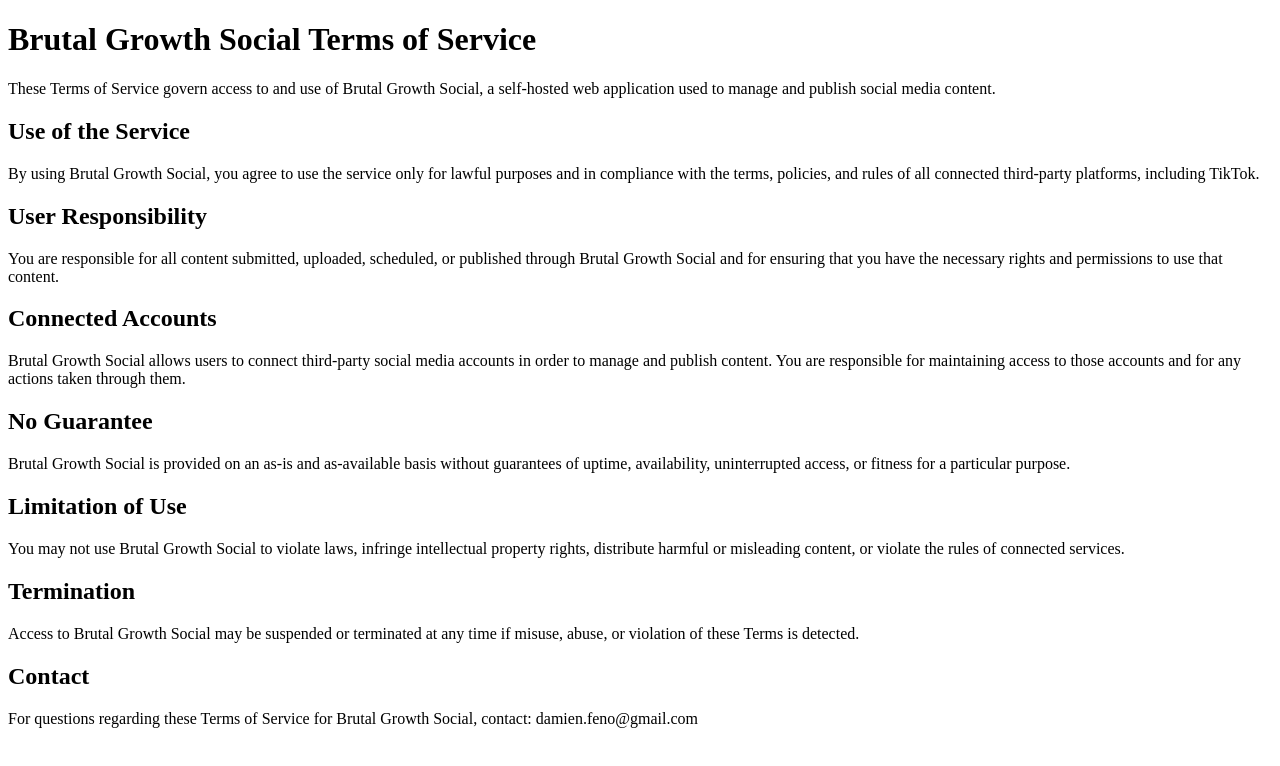
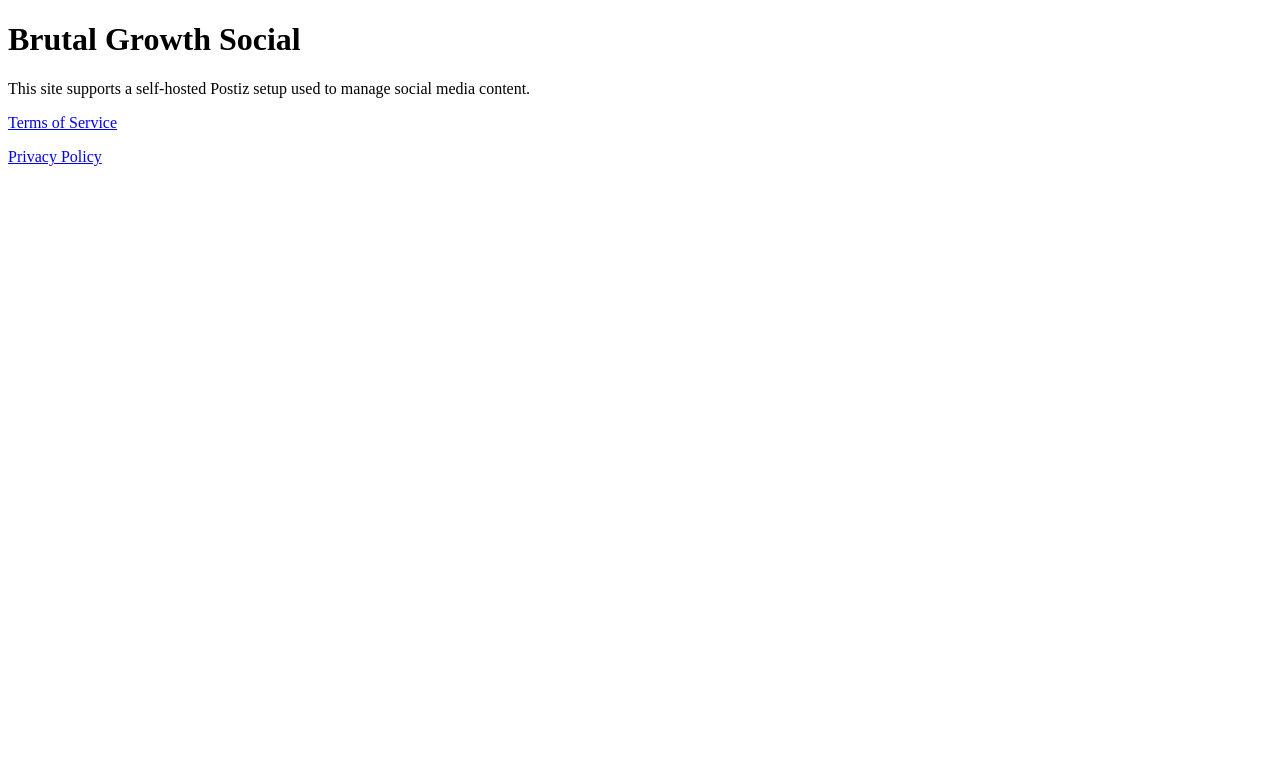
Before and after one commit to Fenoeo/brutal-growth-social, a plain HTML site: page index.html in a window 1280 px wide. Drawn offline with Linux system fonts and the light colour scheme.

Commit message:
Update index.html

```diff
--- a/index.html
+++ b/index.html
@@ -2,32 +2,12 @@
 <html>
 <head>
   <meta charset="utf-8">
-  <title>Brutal Growth Social Terms of Service</title>
+  <title>Brutal Growth Social</title>
 </head>
 <body>
-  <h1>Brutal Growth Social Terms of Service</h1>
-
-  <p>These Terms of Service govern access to and use of Brutal Growth Social, a self-hosted web application used to manage and publish social media content.</p>
-
-  <h2>Use of the Service</h2>
-  <p>By using Brutal Growth Social, you agree to use the service only for lawful purposes and in compliance with the terms, policies, and rules of all connected third-party platforms, including TikTok.</p>
-
-  <h2>User Responsibility</h2>
-  <p>You are responsible for all content submitted, uploaded, scheduled, or published through Brutal Growth Social and for ensuring that you have the necessary rights and permissions to use that content.</p>
-
-  <h2>Connected Accounts</h2>
-  <p>Brutal Growth Social allows users to connect third-party social media accounts in order to manage and publish content. You are responsible for maintaining access to those accounts and for any actions taken through them.</p>
-
-  <h2>No Guarantee</h2>
-  <p>Brutal Growth Social is provided on an as-is and as-available basis without guarantees of uptime, availability, uninterrupted access, or fitness for a particular purpose.</p>
-
-  <h2>Limitation of Use</h2>
-  <p>You may not use Brutal Growth Social to violate laws, infringe intellectual property rights, distribute harmful or misleading content, or violate the rules of connected services.</p>
-
-  <h2>Termination</h2>
-  <p>Access to Brutal Growth Social may be suspended or terminated at any time if misuse, abuse, or violation of these Terms is detected.</p>
-
-  <h2>Contact</h2>
-  <p>For questions regarding these Terms of Service for Brutal Growth Social, contact: damien.feno@gmail.com</p>
+  <h1>Brutal Growth Social</h1>
+  <p>This site supports a self-hosted Postiz setup used to manage social media content.</p>
+  <p><a href="./terms.html">Terms of Service</a></p>
+  <p><a href="./privacy.html">Privacy Policy</a></p>
 </body>
 </html>
```
